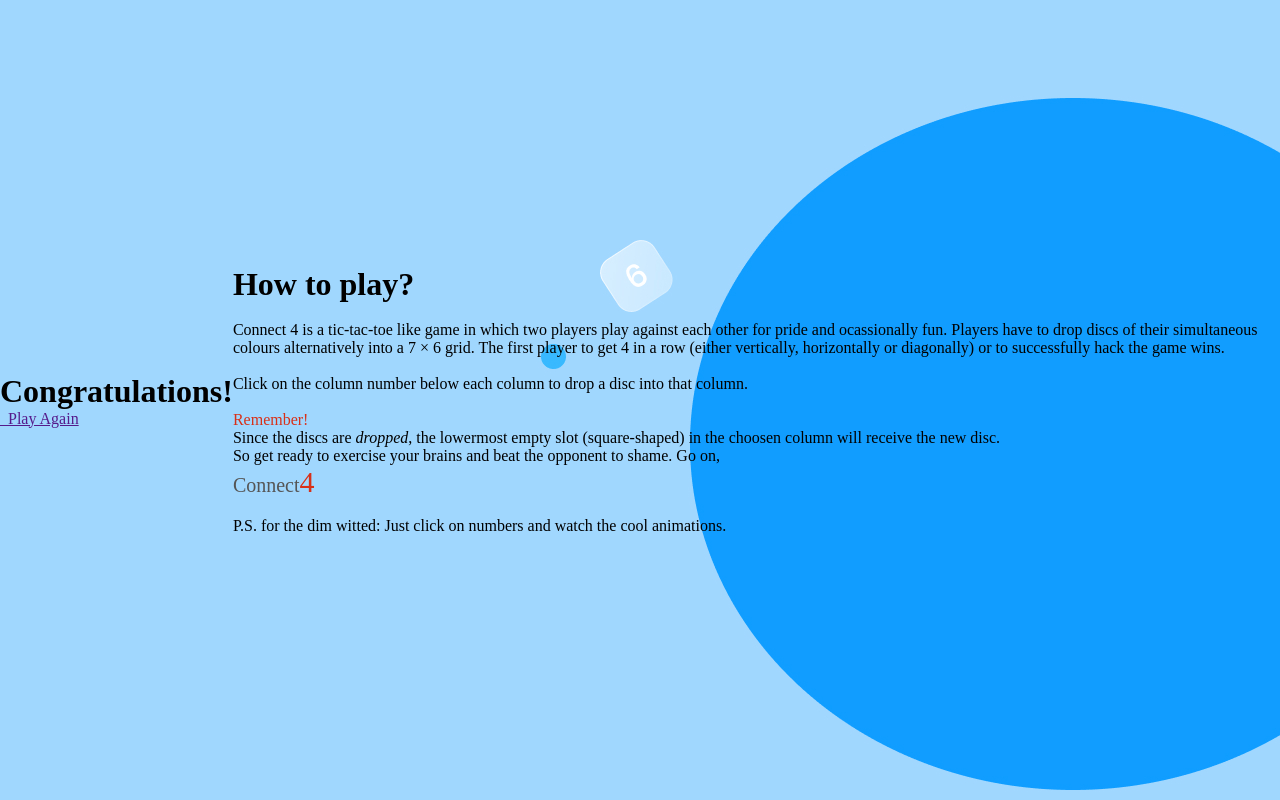
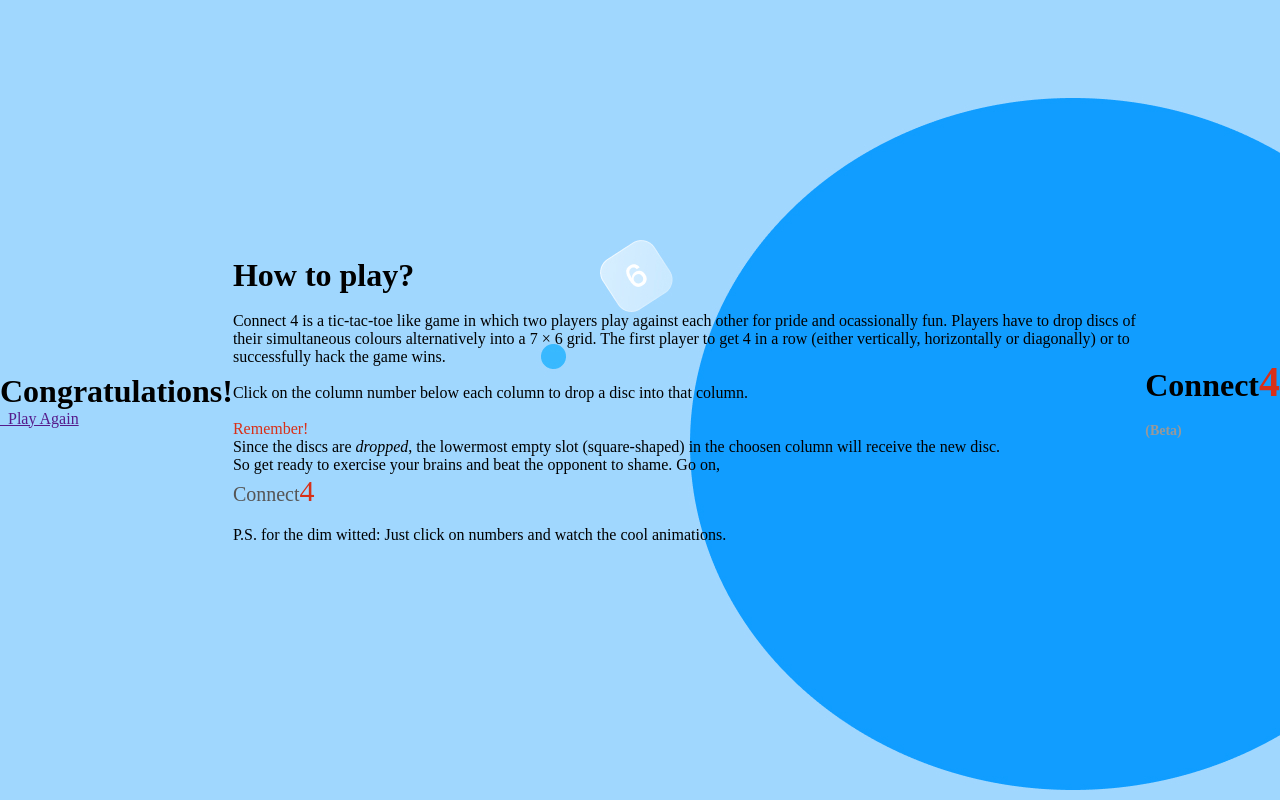
Before and after one commit to aryan2bamane/InterPe, a plain HTML site: page Task 4/index.html in a window 1280 px wide. Drawn offline with Linux system fonts and the light colour scheme; files that its build step writes are made by us from their sources; files whose address does not match are found by name.

Commit message:
Updating HTML

```diff
--- a/Task 4/index.html
+++ b/Task 4/index.html
@@ -49,5 +49,20 @@
         </p>
       </div>
     </div>
+
+    <div id="wrapper">
+			<div class="header">
+
+				<div>
+					<h1>Connect<span style="color: #d83018; font-size:42px;">4</span><span style="font-size:14px;font-family:Ubuntu;color:#999;"> (Beta)</span></h1>
+				</div>
+
+
+			</div>
+
+
+
+		</div>
+
   </body>
 </html>
```
